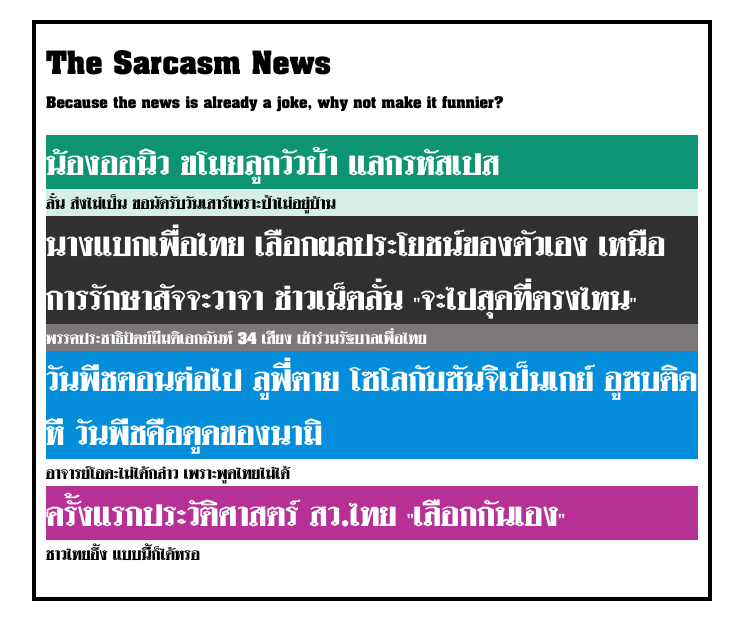
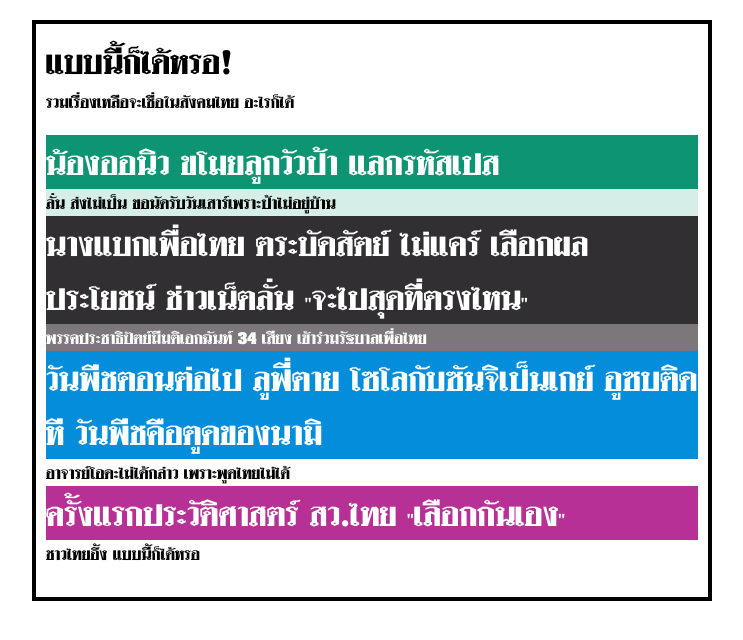
Before and after one commit to james-tharit/anonymity, a Next.js app: page / in a window 1280 px wide. Shown: the top 640 px of the page, without its empty margins (268-1011 px from the left). Built offline with nearby package versions, Linux system fonts and the light colour scheme.

Commit message:
feat: changes title

```diff
--- a/app/page.tsx
+++ b/app/page.tsx
@@ -4,8 +4,8 @@
 
 export default function Page() {
     return <div className={styles.background}>
-        <h1>The Sarcasm News</h1>
-        <p>Because the news is already a joke, why not make it funnier?</p>
+        <h1>แบบนี้ก็ได้หรอ!</h1>
+        <p>รวมเรื่องเหลือจะเชื่อในสังคมไทย อะไรก็ได้</p>
         <div className={styles.article}>
             <Article
                 title="น้องออนิว ขโมยลูกวัวป้า แลกรหัสเปส"
@@ -13,7 +13,7 @@
                 type={1}
             />
             <Article
-                title='นางแบกเพื่อไทย เลือกผลประโยชน์ของตัวเอง เหนือการรักษาสัจจะวาจา ช่าวเน็ตลั่น "จะไปสุดที่ตรงไหน"'
+                title='นางแบกเพื่อไทย ตระบัดสัตย์ ไม่แคร์ เลือกผลประโยชน์  ช่าวเน็ตลั่น "จะไปสุดที่ตรงไหน"'
                 caption="พรรคประชาธิปัตย์มีมติเอกฉันท์ 34 เสียง เข้าร่วมรัฐบาลเพื่อไทย"
                 type={2}
             />
```
